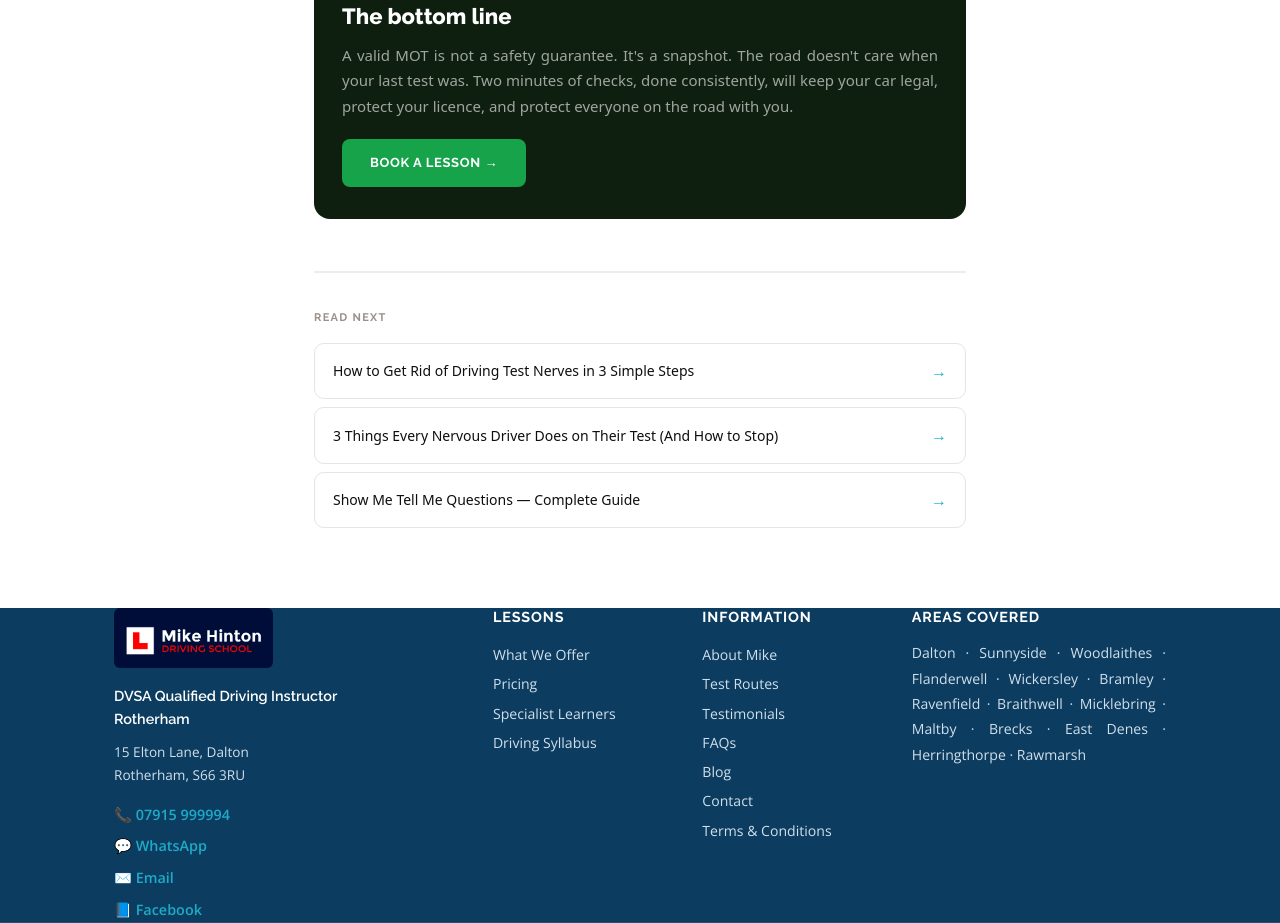
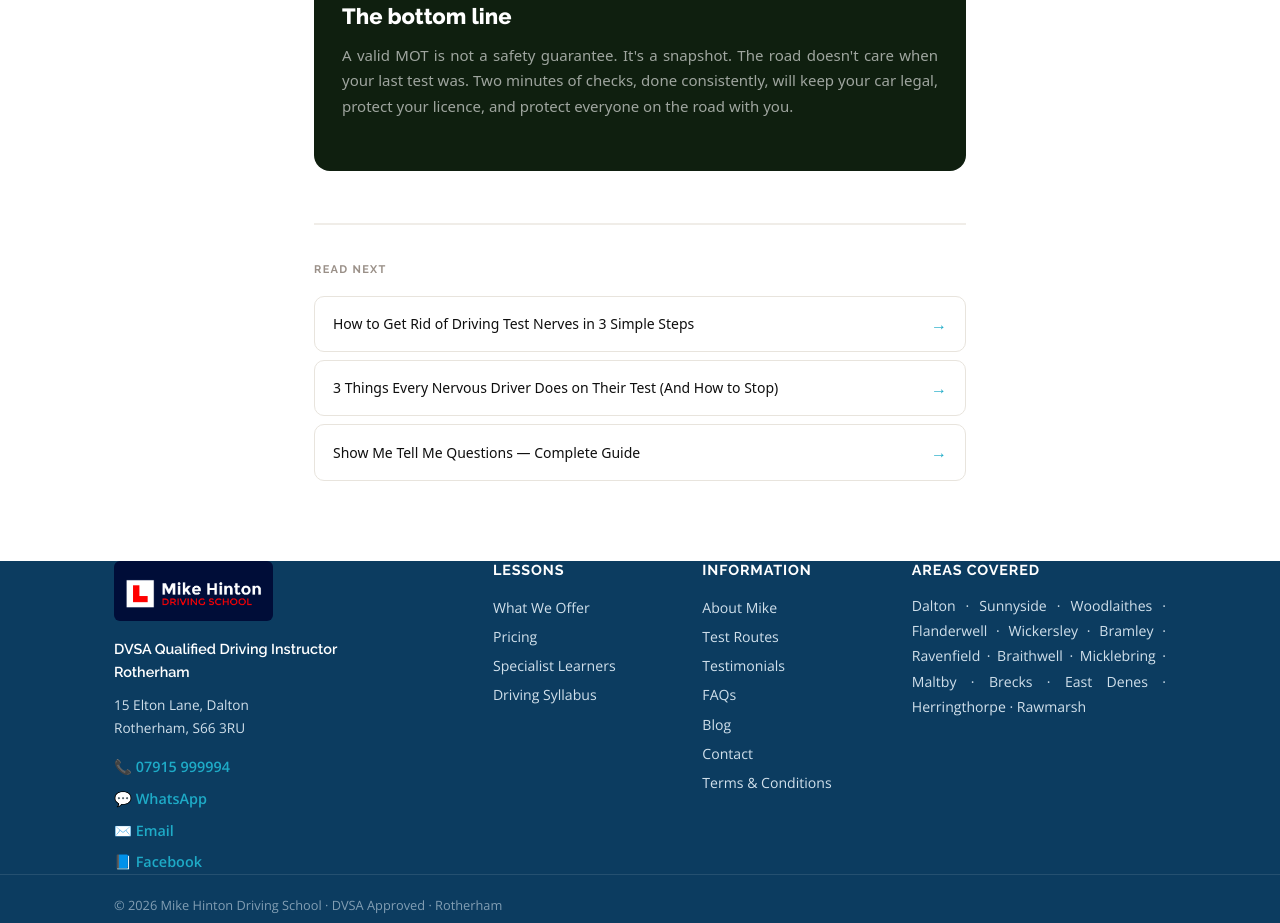
Before and after one commit to mikehinton-wq/mods-website, a React (Vite) app: page /blog/is-your-car-safe-to-drive in a window 1280 px wide. Shown: the part 3520-4443 px from the top of the page. Built offline with nearby package versions, Linux system fonts and the light colour scheme.

Commit message:
Update site

```diff
--- a/src/pages/BlogVehicleSafe.jsx
+++ b/src/pages/BlogVehicleSafe.jsx
@@ -294,7 +294,6 @@ export default function BlogVehicleSafe() {
           <p style={s.bottomP}>
             A valid MOT is not a safety guarantee. It's a snapshot. The road doesn't care when your last test was. Two minutes of checks, done consistently, will keep your car legal, protect your licence, and protect everyone on the road with you.
           </p>
-          <Link to="/contact" style={s.bottomBtn}>Book a lesson →</Link>
         </div>
 
         {/* Related */}
```
